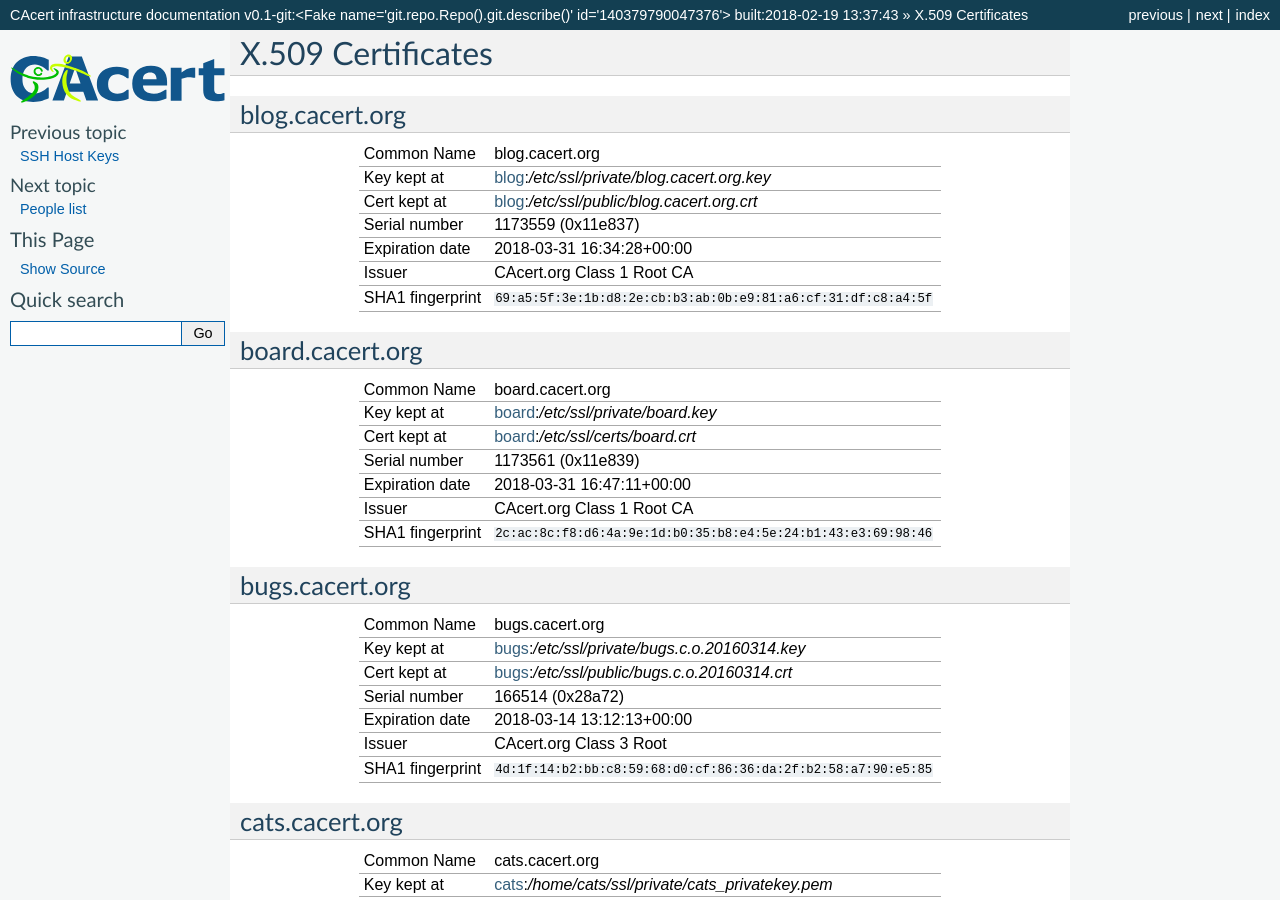
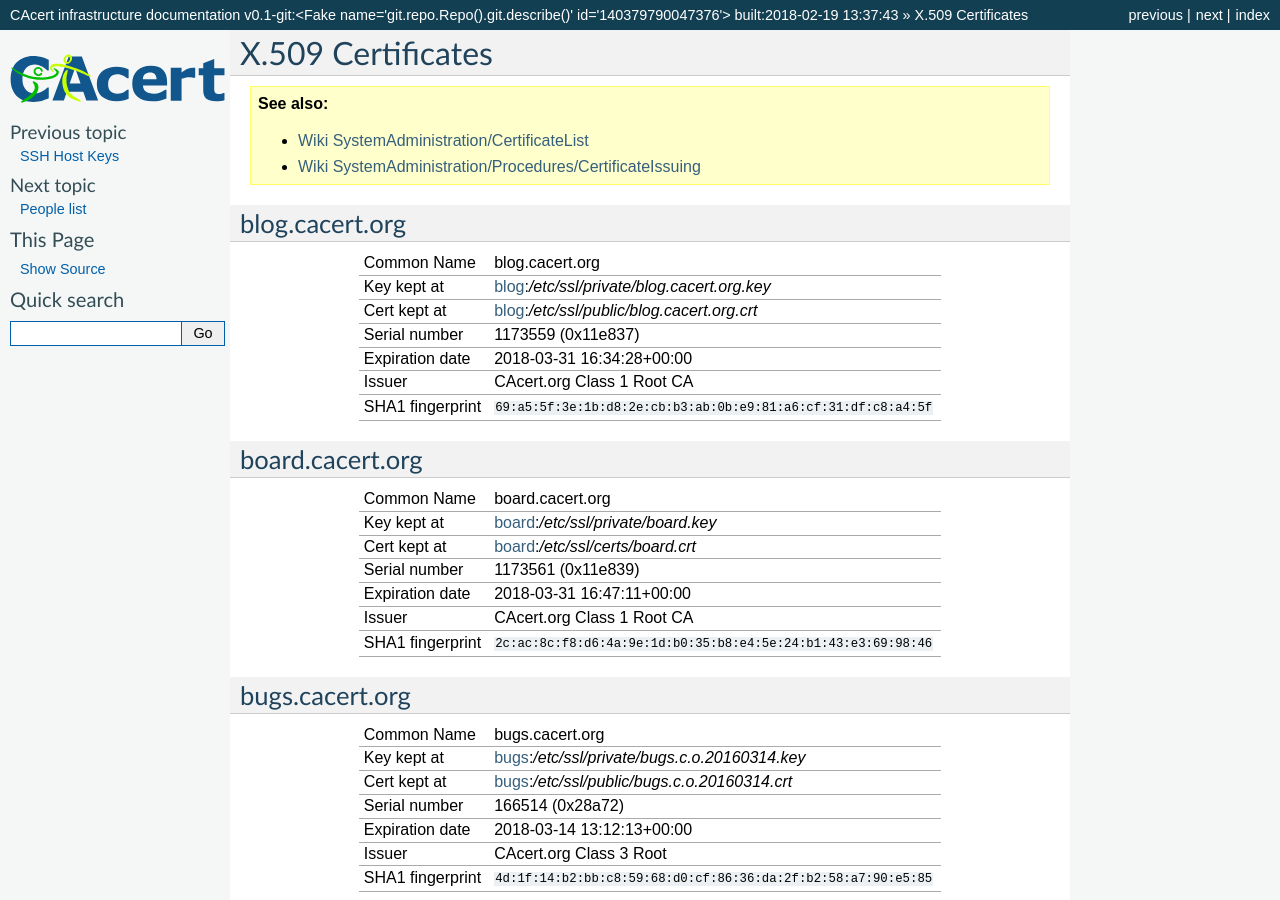
Before and after one commit to CAcertOrg/cacert-infradocs, a Sphinx documentation site: the page built from docs/certlist.rst, in a window 1280 px wide and 900 px high. Built offline with Sphinx 7.4.7, drawn with Linux system fonts in a browser that asks for light colours; pages that are not in the unit, such as notebooks, are missing from menus.

Commit message:
Link from certlist to wiki certificate documentation

```diff
--- a/docs/certlist.rst
+++ b/docs/certlist.rst
@@ -2,4 +2,9 @@
 X.509 Certificates
 ==================
 
+.. seealso::
+
+   * :wiki:`SystemAdministration/CertificateList`
+   * :wiki:`SystemAdministration/Procedures/CertificateIssuing`
+
 .. sslcertlist::
```
